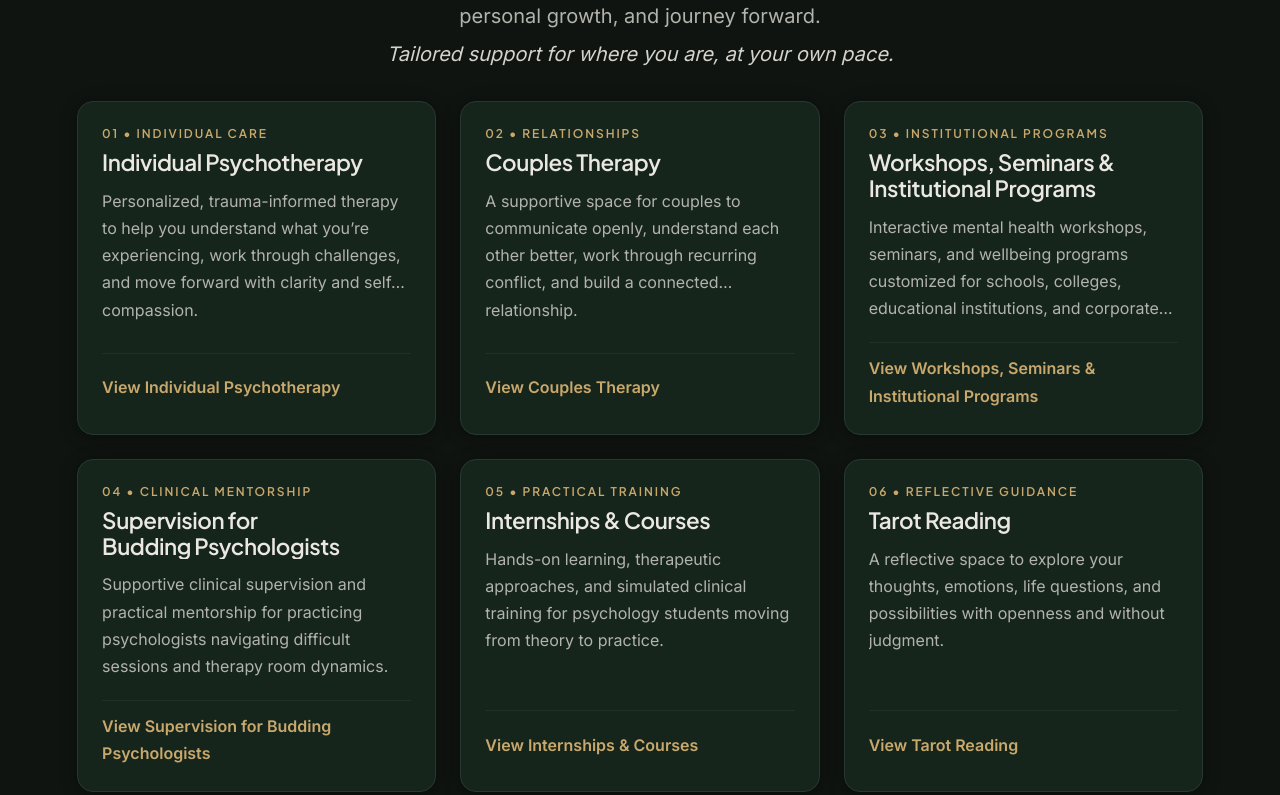
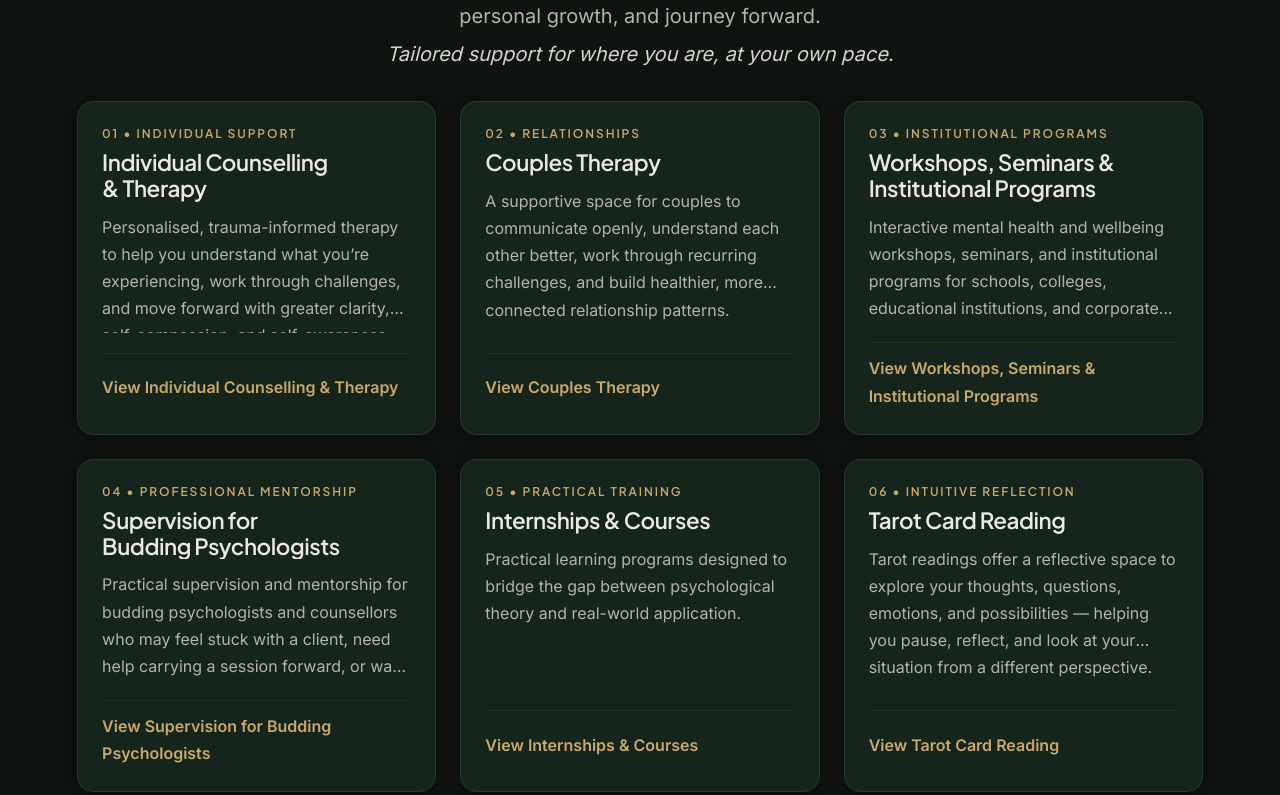
Before and after one commit to therapywithdradya/therapywithadya, a Next.js app: page / in a window 1280 px wide. Shown: the part 1765-2560 px from the top of the page. Built offline with nearby package versions, Linux system fonts and the light colour scheme; no server answers.

Commit message:
feat(services): implement final approved copy for Services page headings and cards

```diff
--- a/src/content/site.ts
+++ b/src/content/site.ts
@@ -39,6 +39,7 @@ export type ServiceListing = {
   hook: string;
   shortDescription: string;
   longDescription: string;
+  topicsHeading?: string;
   highlightsTitle?: string;
   highlights?: readonly string[];
   secondaryHighlightsTitle?: string;
@@ -136,59 +137,40 @@ export const site = {
   services: [
     {
       slug: "individual-psychotherapy",
-      eyebrow: "01 • Individual Care",
-      title: "Individual Psychotherapy",
+      eyebrow: "01 • INDIVIDUAL SUPPORT",
+      title: "Individual Counselling & Therapy",
       hook: "Feeling overwhelmed, stuck, or unsure where to begin? You’re in the right place.",
       shortDescription:
-        "Personalized, trauma-informed therapy to help you understand what you’re experiencing, work through challenges, and move forward with clarity and self-compassion.",
+        "Personalised, trauma-informed therapy to help you understand what you’re experiencing, work through challenges, and move forward with greater clarity, self-compassion, and self-awareness.",
       longDescription:
-        "Personalized, trauma-informed therapy to help you understand what you’re experiencing, work through challenges, and move forward with greater clarity and self-compassion. Therapy can offer a space to pause, reflect, understand your patterns, and work towards meaningful change at your own pace.",
-      highlightsTitle: "Approaches may include",
-      highlights: [
-        "CBT & REBT",
-        "Gestalt Therapy",
-        "Mindfulness",
-        "Hypnotherapy",
-        "Art Therapy",
-        "Graphology",
-        "Trauma-informed approaches",
-      ],
+        "Personalised, trauma-informed therapy to help you understand what you’re experiencing, work through challenges, and move forward with greater clarity, self-compassion, and self-awareness.",
       metaNote: "Session Options: 30-minute session — ₹1,000  •  60-minute session — ₹2,000",
       href: "/sessions",
       linkLabel: "View Session Options",
     },
     {
       slug: "couples-therapy",
-      eyebrow: "02 • Relationships",
+      eyebrow: "02 • RELATIONSHIPS",
       title: "Couples Therapy",
       hook: "Finding it difficult to communicate, understand each other, or feel connected again?",
       shortDescription:
-        "A supportive space for couples to communicate openly, understand each other better, work through recurring conflict, and build a connected relationship.",
+        "A supportive space for couples to communicate openly, understand each other better, work through recurring challenges, and build healthier, more connected relationship patterns.",
       longDescription:
-        "Couples therapy offers a supportive space to communicate openly, understand each other better, work through recurring challenges, and build a healthier, more connected relationship.",
-      highlightsTitle: "Tailored approaches may include",
-      highlights: [
-        "CBT & REBT",
-        "Gestalt Therapy",
-        "Mindfulness",
-        "Hypnotherapy",
-        "Art Therapy",
-        "Graphology",
-        "Trauma-informed approaches",
-      ],
+        "A supportive space for couples to communicate openly, understand each other better, work through recurring challenges, and build healthier, more connected relationship patterns.",
       metaNote: "Session Details: Duration 60–75 minutes  •  Fee: ₹3,000",
       href: "/sessions",
       linkLabel: "Book a Couples Session",
     },
     {
       slug: "workshops",
-      eyebrow: "03 • Institutional Programs",
+      eyebrow: "03 • INSTITUTIONAL PROGRAMS",
       title: "Workshops, Seminars & Institutional Programs",
-      hook: "Looking to create a healthier, more resilient, and better-functioning environment?",
+      hook: "Looking to create a healthier, more resilient, and supportive environment?",
       shortDescription:
-        "Interactive mental health workshops, seminars, and wellbeing programs customized for schools, colleges, educational institutions, and corporate teams.",
+        "Interactive mental health and wellbeing workshops, seminars, and institutional programs for schools, colleges, educational institutions, and corporate teams.",
       longDescription:
-        "I conduct interactive mental health workshops, seminars, and institutional programs for schools, colleges, educational institutions, and corporate teams. Each program is customized according to the needs, concerns, and goals of the institution, making the sessions practical, engaging, and relevant.",
+        "Interactive mental health and wellbeing workshops, seminars, and institutional programs for schools, colleges, educational institutions, and corporate teams.\n\nEach program can be customised according to the needs, concerns, and goals of the institution.",
+      topicsHeading: "Topics May Include",
       highlightsTitle: "For Schools & Educational Institutions",
       highlights: [
         "Mental health awareness",
@@ -196,41 +178,42 @@ export const site = {
         "Emotional regulation & coping",
         "Building resilience",
         "Self-esteem & confidence",
-        "Peer relationships & bullying",
-        "Digital wellbeing & screen habits",
-        "Teacher wellbeing & burnout",
+        "Peer relationships & communication",
+        "Bullying & healthy boundaries",
+        "Digital wellbeing",
+        "Teacher wellbeing",
       ],
       secondaryHighlightsTitle: "For Corporates & Professional Teams",
       secondaryHighlights: [
         "Workplace stress & burnout",
-        "Work-life balance & boundaries",
+        "Work-life balance",
         "Emotional wellbeing at work",
-        "Effective communication",
-        "Team building & relationships",
-        "Focus, productivity & efficiency",
+        "Communication & team relationships",
+        "Managing difficult emotions",
+        "Resilience & coping",
+        "Employee wellbeing",
+        "Focus, productivity & work efficiency",
       ],
-      metaNote: "Practical awareness. Meaningful conversations. Skills carried beyond the session.",
       href: "/events",
       linkLabel: "Enquire About a Workshop",
     },
     {
       slug: "supervision",
-      eyebrow: "04 • Clinical Mentorship",
+      eyebrow: "04 • PROFESSIONAL MENTORSHIP",
       title: "Supervision for Budding Psychologists",
       hook: "Starting your practice but unsure how to navigate the therapy room?",
       shortDescription:
-        "Supportive clinical supervision and practical mentorship for practicing psychologists navigating difficult sessions and therapy room dynamics.",
+        "Practical supervision and mentorship for budding psychologists and counsellors who may feel stuck with a client, need help carrying a session forward, or want greater confidence in their practice.",
       longDescription:
-        "You may have studied the theories, but starting your own practice can bring a completely different set of questions. Supervision offers a supportive space where you can bring these concerns and receive practical guidance to navigate your work as a practicing psychologist with clarity and confidence.",
-      highlightsTitle: "Supervision supports you with",
+        "Practical supervision and mentorship for budding psychologists and counsellors who may feel stuck with a client, need help carrying a session forward, or want greater confidence in their practice.",
+      highlightsTitle: "Supervision May Include",
       highlights: [
-        "Navigating challenging sessions",
-        "Moving forward when feeling stuck",
-        "Case discussions & planning",
-        "Applying approaches in practice",
-        "Building therapy room confidence",
-        "Structuring client sessions",
-        "Professional & ethical guidance",
+        "Case Discussions & Planning",
+        "Navigating Challenging Sessions",
+        "Structuring Client Sessions",
+        "Applying Approaches in Practice",
+        "Building Therapy-Room Confidence",
+        "Professional & Ethical Guidance",
       ],
       metaNote: "You don’t have to navigate your practice alone.",
       href: "/contact",
@@ -238,47 +221,35 @@ export const site = {
     },
     {
       slug: "internships-courses",
-      eyebrow: "05 • Practical Training",
+      eyebrow: "05 • PRACTICAL TRAINING",
       title: "Internships & Courses",
       hook: "Want to move beyond learning theories and actually understand how to use them in practice?",
       shortDescription:
-        "Hands-on learning, therapeutic approaches, and simulated clinical training for psychology students moving from theory to practice.",
+        "Practical learning programs designed to bridge the gap between psychological theory and real-world application.",
       longDescription:
-        "Psychology is more than knowing the theories—it’s about understanding how to translate what you learn into the therapy room. Upcoming internships and courses focus on practical learning, therapeutic approaches, and developing the confidence to apply what you learn in real-world settings.",
-      highlightsTitle: "Courses may include",
+        "Practical learning programs designed to bridge the gap between psychological theory and real-world application.",
+      highlightsTitle: "Programs May Include",
       highlights: [
-        "Different therapeutic approaches",
-        "Principles behind each therapy",
-        "Practical application techniques",
-        "Case-based learning",
-        "Role plays & simulated sessions",
-        "Structuring therapy sessions",
-        "Bridging theory & practice",
+        "Understanding Therapeutic Approaches",
+        "Practical Application of Techniques",
+        "Case-Based Learning",
+        "Role Plays & Simulated Sessions",
+        "Structuring Therapy Sessions",
+        "Bridging Theory & Practice",
       ],
-      metaNote: "Coming Soon: Internships • Therapy Courses • Practical Training Programs",
+      metaNote: "Learn. Practice. Apply. Grow. • Coming Soon",
       href: "/contact",
       linkLabel: "Stay Tuned for Programs",
     },
     {
       slug: "tarot-reading",
-      eyebrow: "06 • Reflective Guidance",
-      title: "Tarot Reading",
+      eyebrow: "06 • INTUITIVE REFLECTION",
+      title: "Tarot Card Reading",
       hook: "Looking for a little clarity, reflection, or a different perspective?",
       shortDescription:
-        "A reflective space to explore your thoughts, emotions, life questions, and possibilities with openness and without judgment.",
+        "Tarot readings offer a reflective space to explore your thoughts, questions, emotions, and possibilities — helping you pause, reflect, and look at your situation from a different perspective.",
       longDescription:
-        "Tarot readings can offer a reflective space to explore your thoughts, emotions, questions, and the possibilities you may be considering. Each reading is approached with openness and without judgment, helping you reflect on your present situation and gain a different perspective on what may be unfolding in your life.",
-      highlightsTitle: "Areas explored include",
-      highlights: [
-        "Love & relationships",
-        "Career & professional life",
-        "Personal growth",
-        "Life transitions",
-        "Decision-making",
-        "Emotional clarity",
-        "General guidance",
-      ],
-      metaNote: "A space to pause, reflect, and see things from a different perspective.",
+        "Tarot readings offer a reflective space to explore your thoughts, questions, emotions, and possibilities — helping you pause, reflect, and look at your situation from a different perspective.",
       href: "/contact",
       linkLabel: "Book a Tarot Reading",
     },
@@ -429,7 +400,7 @@ export const site = {
       description:
         "Explore psychotherapy services, CBT & REBT counseling, hypnotherapy, art therapy, graphology, workshops, and clinical supervision.",
       intro:
-        "A range of personalised psychological services, professional guidance, and reflective offerings designed to support your wellbeing, personal growth, and journey forward.\n\n*Tailored support for where you are, at your own pace.*",
+        "Explore one-on-one therapy, relationship support, institutional programs, professional mentorship, practical training, and reflective offerings — thoughtfully designed to meet you where you are.",
     },
     sessions: {
       title: "Sessions",
--- a/src/lib/site-content-types.ts
+++ b/src/lib/site-content-types.ts
@@ -5,6 +5,7 @@ export type EditableServiceItem = {
   hook: string;
   shortDescription: string;
   longDescription: string;
+  topicsHeading?: string;
   highlightsTitle?: string;
   highlights?: string[];
   secondaryHighlightsTitle?: string;
@@ -460,73 +461,54 @@ export const DEFAULT_SITE_CONTENT: EditableSiteContent = {
       "My therapeutic approach is grounded in empathy, safety, and non-judgment. I view every client as the author of their own story, providing the tools, perspective, and compassionate containment needed to navigate emotional distress. Drawing from an integrative and flexible approach, the tools we use are selected and adapted according to your needs, concerns, comfort, and goals.",
   },
   servicesPage: {
-    eyebrow: "Services & Modalities",
+    eyebrow: "Services",
     title: "Services",
     description:
       "Explore psychotherapy services, CBT & REBT counseling, hypnotherapy, art therapy, graphology, workshops, and clinical supervision.",
     intro:
-      "A range of personalised psychological services, professional guidance, and reflective offerings designed to support your wellbeing, personal growth, and journey forward.\n\n*Tailored support for where you are, at your own pace.*",
-    offeringsEyebrow: "Offerings",
-    offeringsTitle: "Tailored psychological support & programs",
+      "Explore one-on-one therapy, relationship support, institutional programs, professional mentorship, practical training, and reflective offerings — thoughtfully designed to meet you where you are.",
+    offeringsEyebrow: "Services",
+    offeringsTitle: "What I Offer",
     offeringsIntro:
-      "Explore one-on-one therapy, couples sessions, intuitive reflection, institutional workshops, and mentorship for practitioners.",
+      "Explore one-on-one therapy, relationship support, institutional programs, professional mentorship, practical training, and reflective offerings — thoughtfully designed to meet you where you are.",
   },
   services: [
     {
       slug: "individual-psychotherapy",
-      eyebrow: "01 • Individual Care",
-      title: "Individual Psychotherapy",
+      eyebrow: "01 • INDIVIDUAL SUPPORT",
+      title: "Individual Counselling & Therapy",
       hook: "Feeling overwhelmed, stuck, or unsure where to begin? You’re in the right place.",
       shortDescription:
-        "Personalized, trauma-informed therapy to help you understand what you’re experiencing, work through challenges, and move forward with clarity and self-compassion.",
+        "Personalised, trauma-informed therapy to help you understand what you’re experiencing, work through challenges, and move forward with greater clarity, self-compassion, and self-awareness.",
       longDescription:
-        "Personalized, trauma-informed therapy to help you understand what you’re experiencing, work through challenges, and move forward with greater clarity and self-compassion. Therapy can offer a space to pause, reflect, understand your patterns, and work towards meaningful change at your own pace.",
-      highlightsTitle: "Approaches may include",
-      highlights: [
-        "CBT & REBT",
-        "Gestalt Therapy",
-        "Mindfulness",
-        "Hypnotherapy",
-        "Art Therapy",
-        "Graphology",
-        "Trauma-informed approaches",
-      ],
+        "Personalised, trauma-informed therapy to help you understand what you’re experiencing, work through challenges, and move forward with greater clarity, self-compassion, and self-awareness.",
       metaNote: "Session Options: 30-minute session — ₹1,000  •  60-minute session — ₹2,000",
       href: "/sessions",
       linkLabel: "View Session Options",
     },
     {
       slug: "couples-therapy",
-      eyebrow: "02 • Relationships",
+      eyebrow: "02 • RELATIONSHIPS",
       title: "Couples Therapy",
       hook: "Finding it difficult to communicate, understand each other, or feel connected again?",
       shortDescription:
-        "A supportive space for couples to communicate openly, understand each other better, work through recurring conflict, and build a connected relationship.",
+        "A supportive space for couples to communicate openly, understand each other better, work through recurring challenges, and build healthier, more connected relationship patterns.",
       longDescription:
-        "Couples therapy offers a supportive space to communicate openly, understand each other better, work through recurring challenges, and build a healthier, more connected relationship.",
-      highlightsTitle: "Tailored approaches may include",
-      highlights: [
-        "CBT & REBT",
-        "Gestalt Therapy",
-        "Mindfulness",
-        "Hypnotherapy",
-        "Art Therapy",
-        "Graphology",
-        "Trauma-informed approaches",
-      ],
+        "A supportive space for couples to communicate openly, understand each other better, work through recurring challenges, and build healthier, more connected relationship patterns.",
       metaNote: "Session Details: Duration 60–75 minutes  •  Fee: ₹3,000",
       href: "/sessions",
       linkLabel: "Book a Couples Session",
     },
     {
       slug: "workshops",
-      eyebrow: "03 • Institutional Programs",
+      eyebrow: "03 • INSTITUTIONAL PROGRAMS",
       title: "Workshops, Seminars & Institutional Programs",
-      hook: "Looking to create a healthier, more resilient, and better-functioning environment?",
+      hook: "Looking to create a healthier, more resilient, and supportive environment?",
       shortDescription:
-        "Interactive mental health workshops, seminars, and wellbeing programs customized for schools, colleges, educational institutions, and corporate teams.",
+        "Interactive mental health and wellbeing workshops, seminars, and institutional programs for schools, colleges, educational institutions, and corporate teams.",
       longDescription:
-        "I conduct interactive mental health workshops, seminars, and institutional programs for schools, colleges, educational institutions, and corporate teams. Each program is customized according to the needs, concerns, and goals of the institution, making the sessions practical, engaging, and relevant.",
+        "Interactive mental health and wellbeing workshops, seminars, and institutional programs for schools, colleges, educational institutions, and corporate teams.\n\nEach program can be customised according to the needs, concerns, and goals of the institution.",
+      topicsHeading: "Topics May Include",
       highlightsTitle: "For Schools & Educational Institutions",
       highlights: [
         "Mental health awareness",
@@ -534,41 +516,42 @@ export const DEFAULT_SITE_CONTENT: EditableSiteContent = {
         "Emotional regulation & coping",
         "Building resilience",
         "Self-esteem & confidence",
-        "Peer relationships & bullying",
-        "Digital wellbeing & screen habits",
-        "Teacher wellbeing & burnout",
+        "Peer relationships & communication",
+        "Bullying & healthy boundaries",
+        "Digital wellbeing",
+        "Teacher wellbeing",
       ],
       secondaryHighlightsTitle: "For Corporates & Professional Teams",
       secondaryHighlights: [
         "Workplace stress & burnout",
-        "Work-life balance & boundaries",
+        "Work-life balance",
         "Emotional wellbeing at work",
-        "Effective communication",
-        "Team building & relationships",
-        "Focus, productivity & efficiency",
+        "Communication & team relationships",
+        "Managing difficult emotions",
+        "Resilience & coping",
+        "Employee wellbeing",
+        "Focus, productivity & work efficiency",
       ],
-      metaNote: "Practical awareness. Meaningful conversations. Skills carried beyond the session.",
       href: "/events",
       linkLabel: "Enquire About a Workshop",
     },
     {
       slug: "supervision",
-      eyebrow: "04 • Clinical Mentorship",
+      eyebrow: "04 • PROFESSIONAL MENTORSHIP",
       title: "Supervision for Budding Psychologists",
       hook: "Starting your practice but unsure how to navigate the therapy room?",
       shortDescription:
-        "Supportive clinical supervision and practical mentorship for practicing psychologists navigating difficult sessions and therapy room dynamics.",
+        "Practical supervision and mentorship for budding psychologists and counsellors who may feel stuck with a client, need help carrying a session forward, or want greater confidence in their practice.",
       longDescription:
-        "You may have studied the theories, but starting your own practice can bring a completely different set of questions. Supervision offers a supportive space where you can bring these concerns and receive practical guidance to navigate your work as a practicing psychologist with clarity and confidence.",
-      highlightsTitle: "Supervision supports you with",
+        "Practical supervision and mentorship for budding psychologists and counsellors who may feel stuck with a client, need help carrying a session forward, or want greater confidence in their practice.",
+      highlightsTitle: "Supervision May Include",
       highlights: [
-        "Navigating challenging sessions",
-        "Moving forward when feeling stuck",
-        "Case discussions & planning",
-        "Applying approaches in practice",
-        "Building therapy room confidence",
-        "Structuring client sessions",
-        "Professional & ethical guidance",
+        "Case Discussions & Planning",
+        "Navigating Challenging Sessions",
+        "Structuring Client Sessions",
+        "Applying Approaches in Practice",
+        "Building Therapy-Room Confidence",
+        "Professional & Ethical Guidance",
       ],
       metaNote: "You don’t have to navigate your practice alone.",
       href: "/contact",
@@ -576,47 +559,35 @@ export const DEFAULT_SITE_CONTENT: EditableSiteContent = {
     },
     {
       slug: "internships-courses",
-      eyebrow: "05 • Practical Training",
+      eyebrow: "05 • PRACTICAL TRAINING",
       title: "Internships & Courses",
       hook: "Want to move beyond learning theories and actually understand how to use them in practice?",
       shortDescription:
-        "Hands-on learning, therapeutic approaches, and simulated clinical training for psychology students moving from theory to practice.",
+        "Practical learning programs designed to bridge the gap between psychological theory and real-world application.",
       longDescription:
-        "Psychology is more than knowing the theories—it’s about understanding how to translate what you learn into the therapy room. Upcoming internships and courses focus on practical learning, therapeutic approaches, and developing the confidence to apply what you learn in real-world settings.",
-      highlightsTitle: "Courses may include",
+        "Practical learning programs designed to bridge the gap between psychological theory and real-world application.",
+      highlightsTitle: "Programs May Include",
       highlights: [
-        "Different therapeutic approaches",
-        "Principles behind each therapy",
-        "Practical application techniques",
-        "Case-based learning",
-        "Role plays & simulated sessions",
-        "Structuring therapy sessions",
-        "Bridging theory & practice",
+        "Understanding Therapeutic Approaches",
+        "Practical Application of Techniques",
+        "Case-Based Learning",
+        "Role Plays & Simulated Sessions",
+        "Structuring Therapy Sessions",
+        "Bridging Theory & Practice",
       ],
-      metaNote: "Coming Soon: Internships • Therapy Courses • Practical Training Programs",
+      metaNote: "Learn. Practice. Apply. Grow. • Coming Soon",
       href: "/contact",
       linkLabel: "Stay Tuned for Programs",
     },
     {
       slug: "tarot-reading",
-      eyebrow: "06 • Reflective Guidance",
-      title: "Tarot Reading",
+      eyebrow: "06 • INTUITIVE REFLECTION",
+      title: "Tarot Card Reading",
       hook: "Looking for a little clarity, reflection, or a different perspective?",
       shortDescription:
-        "A reflective space to explore your thoughts, emotions, life questions, and possibilities with openness and without judgment.",
+        "Tarot readings offer a reflective space to explore your thoughts, questions, emotions, and possibilities — helping you pause, reflect, and look at your situation from a different perspective.",
       longDescription:
-        "Tarot readings can offer a reflective space to explore your thoughts, emotions, questions, and the possibilities you may be considering. Each reading is approached with openness and without judgment, helping you reflect on your present situation and gain a different perspective on what may be unfolding in your life.",
-      highlightsTitle: "Areas explored include",
-      highlights: [
-        "Love & relationships",
-        "Career & professional life",
-        "Personal growth",
-        "Life transitions",
-        "Decision-making",
-        "Emotional clarity",
-        "General guidance",
-      ],
-      metaNote: "A space to pause, reflect, and see things from a different perspective.",
+        "Tarot readings offer a reflective space to explore your thoughts, questions, emotions, and possibilities — helping you pause, reflect, and look at your situation from a different perspective.",
       href: "/contact",
       linkLabel: "Book a Tarot Reading",
     },
```
Also changed, not shown: src/app/services/page.tsx (+28 -40 lines).
